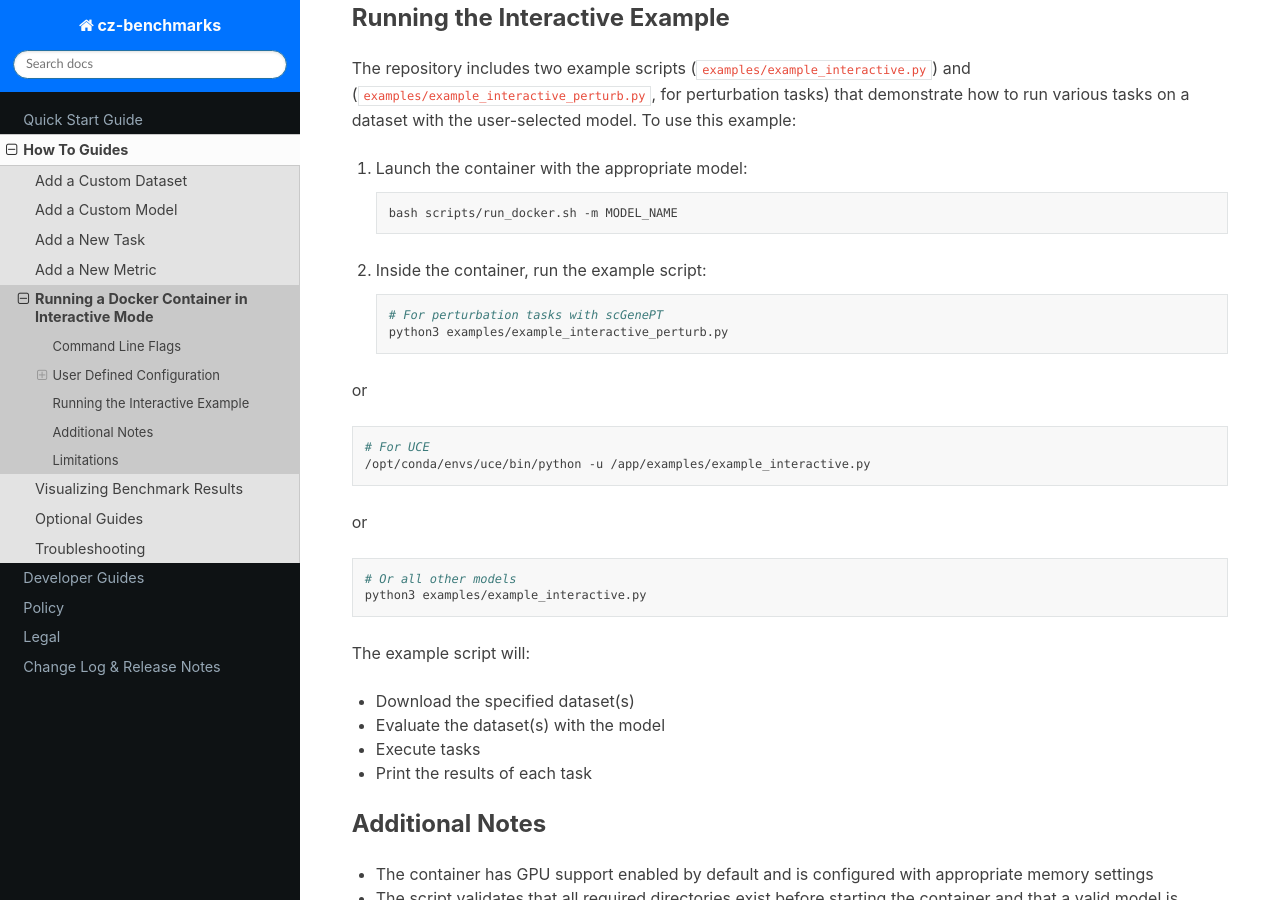
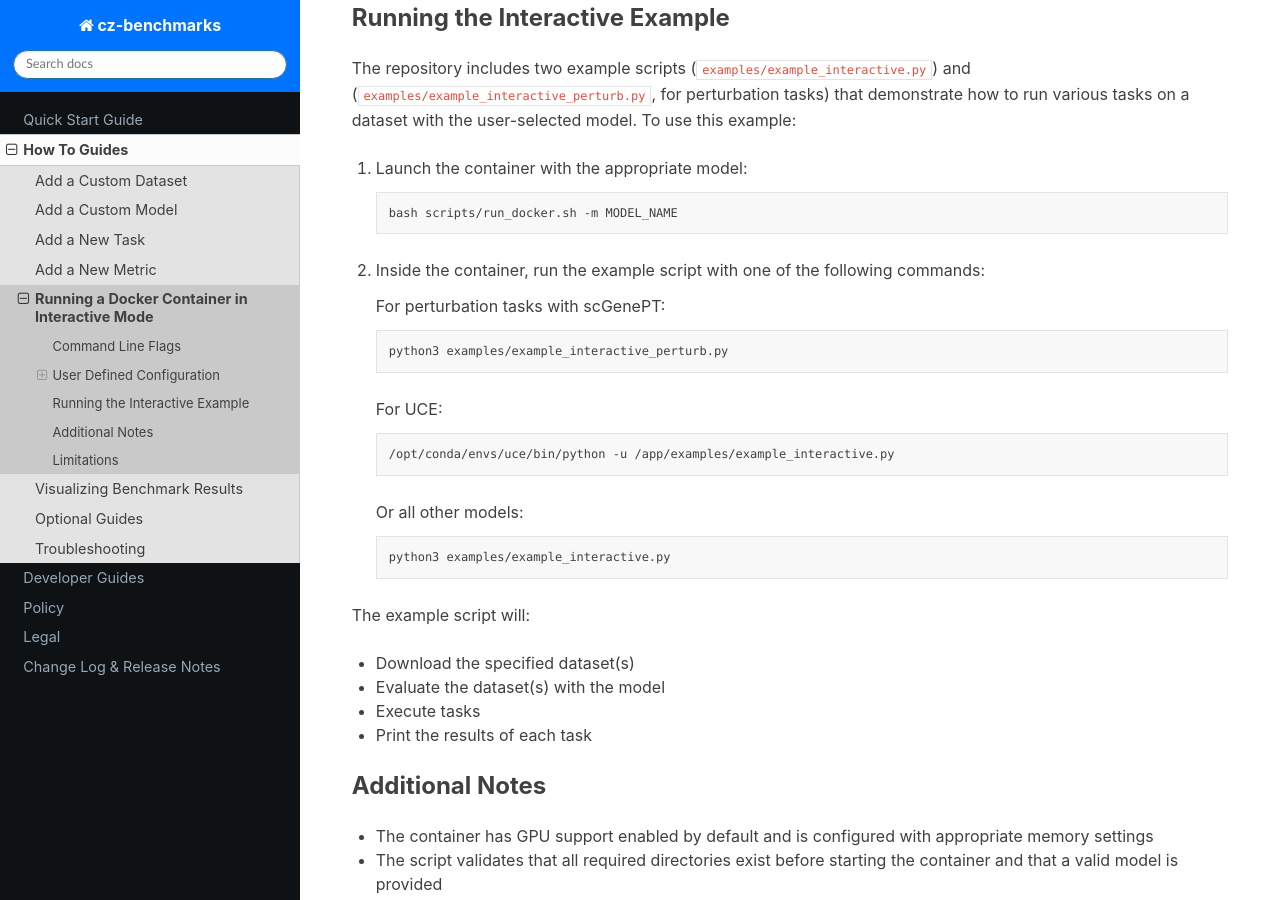
Before and after one commit to chanzuckerberg/cz-benchmarks, a Sphinx documentation site: the page built from docs/source/how_to_guides/interactive_mode.md, in a window 1280 px wide and 900 px high, scrolled down 1072 px. Built offline with Sphinx 7.4.7 and the Read the Docs theme 3.1.0, drawn with Linux system fonts in a browser that asks for light colours; pages that are not in the unit, such as notebooks, are missing from menus.

Commit message:
Fix spacing

````diff
--- a/docs/source/how_to_guides/interactive_mode.md
+++ b/docs/source/how_to_guides/interactive_mode.md
@@ -39,19 +39,23 @@ The repository includes two example scripts (`examples/example_interactive.py`)
    bash scripts/run_docker.sh -m MODEL_NAME
    ```
 
-2. Inside the container, run the example script:
+2. Inside the container, run the example script with one of the following commands:
+
+   For perturbation tasks with scGenePT:
+
    ```bash
-   # For perturbation tasks with scGenePT
    python3 examples/example_interactive_perturb.py
    ```
-or
+
+   For UCE:
+
    ```bash
-   # For UCE
    /opt/conda/envs/uce/bin/python -u /app/examples/example_interactive.py
    ```
-or
+
+   Or all other models:
+
    ```bash
-   # Or all other models
    python3 examples/example_interactive.py
    ```
 
````
